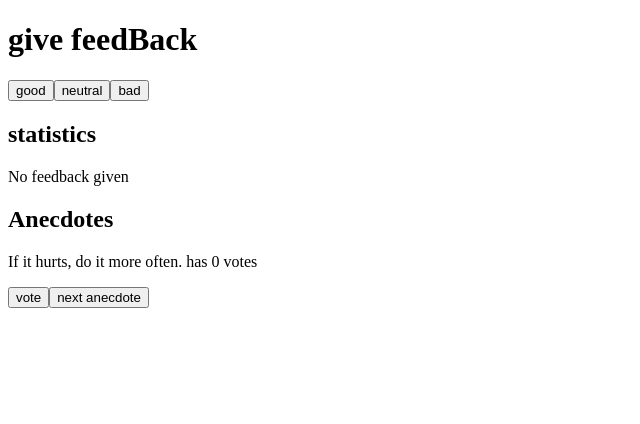
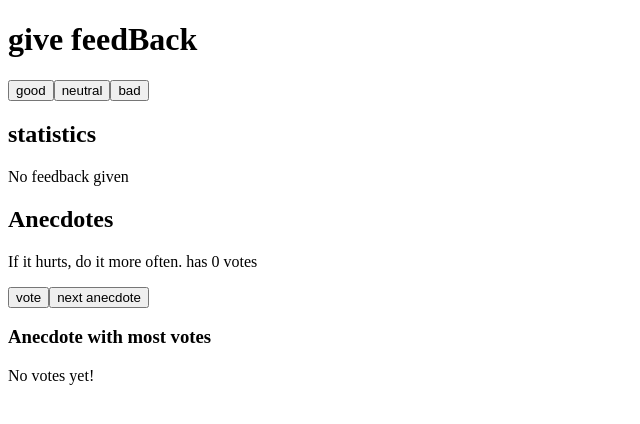
Before and after one commit to hernanruscica/fullstackopen, a React (Vite) app in the folder part1/: page / in a window 1280 px wide. Shown: the top 424 px of the page, without its empty margins (0-640 px from the left). Built offline with nearby package versions, Linux system fonts and the light colour scheme.

Commit message:
1.14*: anecdotes step 3

```diff
--- a/part1/src/App.jsx
+++ b/part1/src/App.jsx
@@ -134,7 +134,9 @@ const Anecdotes = () => {
     'The only way to go fast, is to go well.'
   ]
   const [selected, setSelected] = useState(0);
-  const [votes, setVotes] = useState({0:0, 1:0, 2:0, 3:0, 4:0, 5:0, 6:0, 7:0});
+  //const [votes, setVotes] = useState({0:0, 1:0, 2:0, 3:0, 4:0, 5:0, 6:0, 7:0});
+  const [votes, setVotes] = useState([0, 0, 0, 0, 0, 0, 0, 0]);
+  const [mostVoted, setMostVoted] = useState([-1]);
 
   const generateRandom = (min, max) => {
     min = Math.ceil(min);
@@ -147,11 +149,18 @@ const Anecdotes = () => {
     setSelected(nextAnecdote);
   }
 
+  /* 1.13*: anecdotes step 2 */
   const handlerVoteAnecdote = () => {
-    const updatedVotes = { ...votes };
+    const updatedVotes = [...votes] ;
+    //console.log(updatedVotes)
     updatedVotes[selected] += 1;
     setVotes(updatedVotes);
+    const updatedMax = Math.max(...updatedVotes);
+    const updatedMaxIndex = updatedVotes.indexOf(updatedMax);
+    //console.log(updatedVotes, updatedMax, updatedMaxIndex);
+    setMostVoted(updatedMaxIndex);
   }
+
 
   return (
     <>
@@ -161,6 +170,13 @@ const Anecdotes = () => {
       </p>
       <MyButton btnText="vote" handlerClick={handlerVoteAnecdote}/>
       <MyButton btnText="next anecdote" handlerClick={handlerNextAnecdote}/>
+
+      {/* 1.14*: anecdotes step 3 */}
+      <h3>Anecdote with most votes</h3>
+       {(mostVoted > -1)
+        ?<p>{anecdotes[mostVoted]}</p>
+        :<p>No votes yet!</p>
+      }
     </>
   )
 }
```
